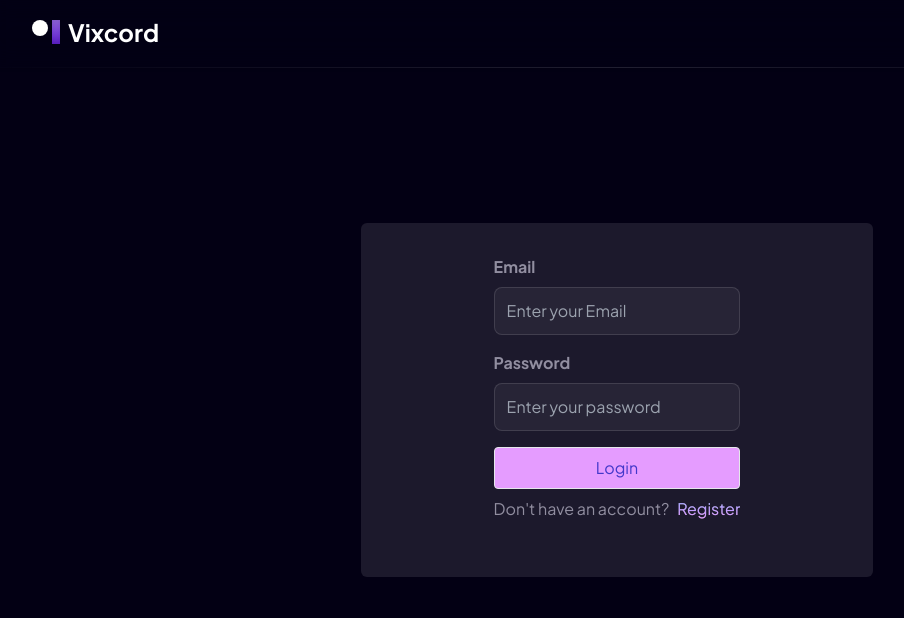
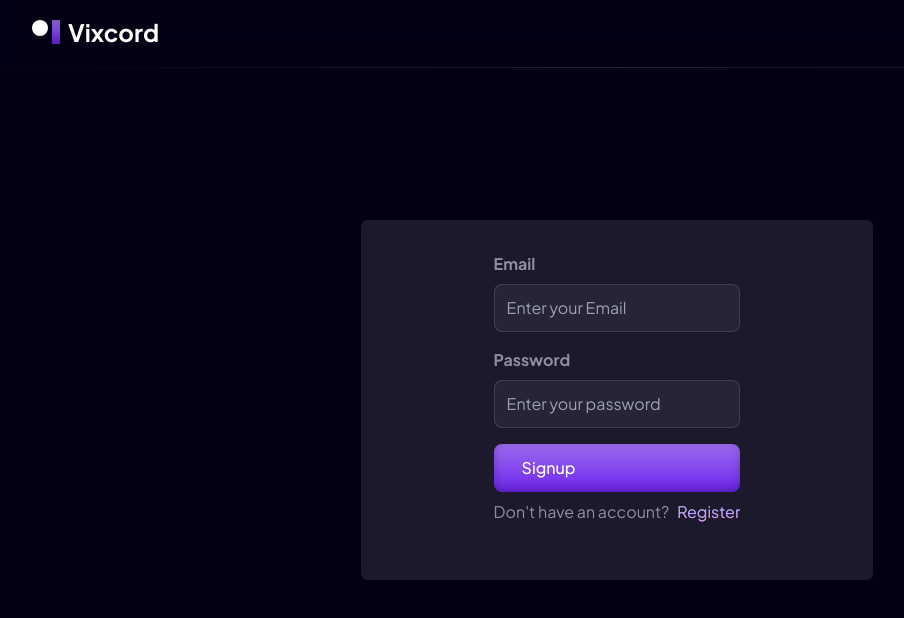
Before and after one commit to akabutnicer/vixcord, a Next.js app: page /login in a window 1280 px wide. Shown: the top 618 px of the page, without its empty margins (23-927 px from the left). Built offline with nearby package versions, Linux system fonts and the light colour scheme.

Commit message:
Update login.js

```diff
--- a/pages/login.js
+++ b/pages/login.js
@@ -110,25 +110,23 @@ const Login = () => {
 
           <div className="flex flex-col gap-2">
             <a
+              href="/application"
               onClick={(e) => {
                 e.preventDefault();
                 handleLogin("LOGIN", username, password);
               }}
-              href={"/application"}
-              className="border bg-[#e59cff] text-indigo-700 py-2 px-4 rounded w-full text-center transition duration-150 hover:brightness-90 hover:text-white"
+              class="hero-button-gradient inline-flex rounded-lg py-3 px-7 text-white font-medium ease-in duration-300 hover:opacity-80"
             >
-              Login
+                Signup
             </a>
             <span class="flex space-x-2">
-                <span class="text-gray">Don't have an account?</span>
+              <span class="text-gray">Don't have an account?</span>
               <a
-                href="/signup"
+                href="/register"
                 onclick="void(0)"
                 class="relative hover:underline p-0"
               >
-                <span class="hero-subtitle-text">
-                  Register
-                </span>
+                <span class="hero-subtitle-text">Register</span>
               </a>
             </span>
           </div>
```
